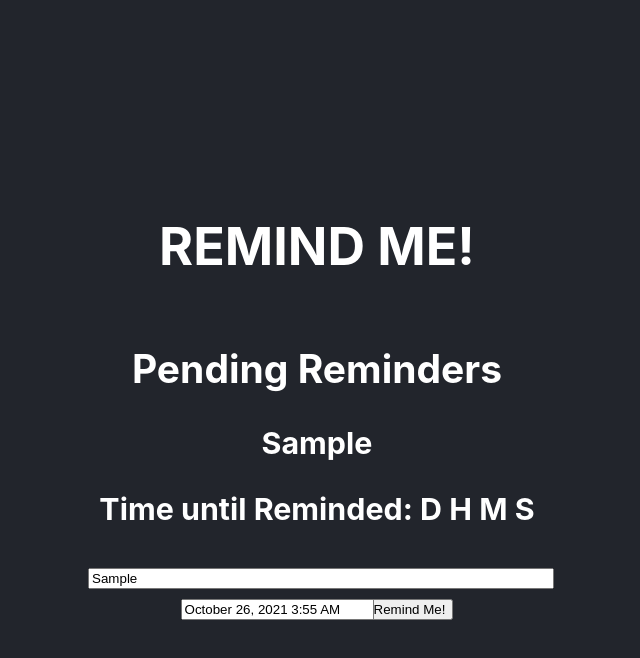
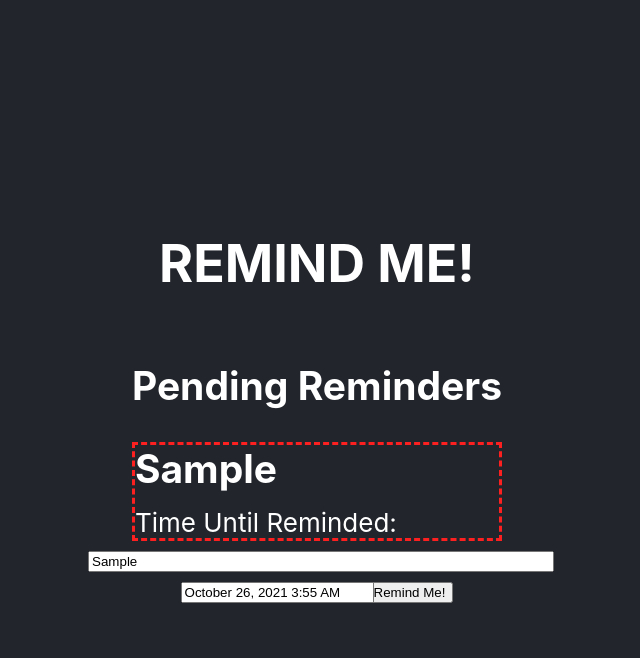
Before and after one commit to hln33/RemindMe, a React (Create React App) app: page / in a window 1280 px wide. Both pictures are taken after typing "Sample" into the empty fields and a click on the button "Remind Me!". Shown: the top 658 px of the page, without its empty margins (323-963 px from the left). Built offline with nearby package versions, Linux system fonts and the light colour scheme.

Commit message:
began making reminder components more aesthetically pleasing

```diff
--- a/src/App.css
+++ b/src/App.css
@@ -13,6 +13,23 @@
   color: white;
 }
 
+.reminder {
+  border-style: dashed;
+  border-color: rgb(253, 32, 32);
+  margin: 0;
+}
+
+.reminder > h2 {
+  text-align: left;
+  margin: 0;
+}
+
+.reminder > p {
+  margin: 0;
+  margin-top: 15px;
+  text-align: left;
+}
+
 input {
   width: 100%
 }
--- a/src/components/Reminder.js
+++ b/src/components/Reminder.js
@@ -12,9 +12,9 @@ function Reminder({reminder}) {
         if (secDiff > 0) {
             timeLeft = {
                 days: Math.floor(secDiff / (60 * 60 * 24)),
-                hours: Math.floor((secDiff / (60 * 60)) % 24),
-                minutes: Math.floor((secDiff / 60) % 60),
-                seconds: Math.floor(secDiff % 60)
+                hr: Math.floor((secDiff / (60 * 60)) % 24),
+                min: Math.floor((secDiff / 60) % 60),
+                sec: Math.floor(secDiff % 60)
             }
             setTimeRemaining(timeLeft)
         }
@@ -24,11 +24,17 @@ function Reminder({reminder}) {
         setInterval(() => findTimeLeft(), 1000)
     }, [])
 
-
     return (
-        <div>
-            <h3>{reminder.text}</h3>
-            <h3>Time until Reminded: {timeRemaining.days} D {timeRemaining.hours} H {timeRemaining.minutes} M {timeRemaining.seconds} S</h3>
+        <div className="reminder">
+            <h2>{reminder.text}</h2>
+            <p>Time Until Reminded: <br/>
+                <span style={{fontWeight: "bold"}}>
+                    {timeRemaining.days ? ` ${timeRemaining.days} D ` : null}
+                    {timeRemaining.hr ? `${timeRemaining.hr} H ` : null}
+                    {timeRemaining.min ? `${timeRemaining.min} M ` : null}
+                    {timeRemaining.sec? `${timeRemaining.sec} S ` : null}
+                </span>
+            </p>
         </div>
     )
 }
```
